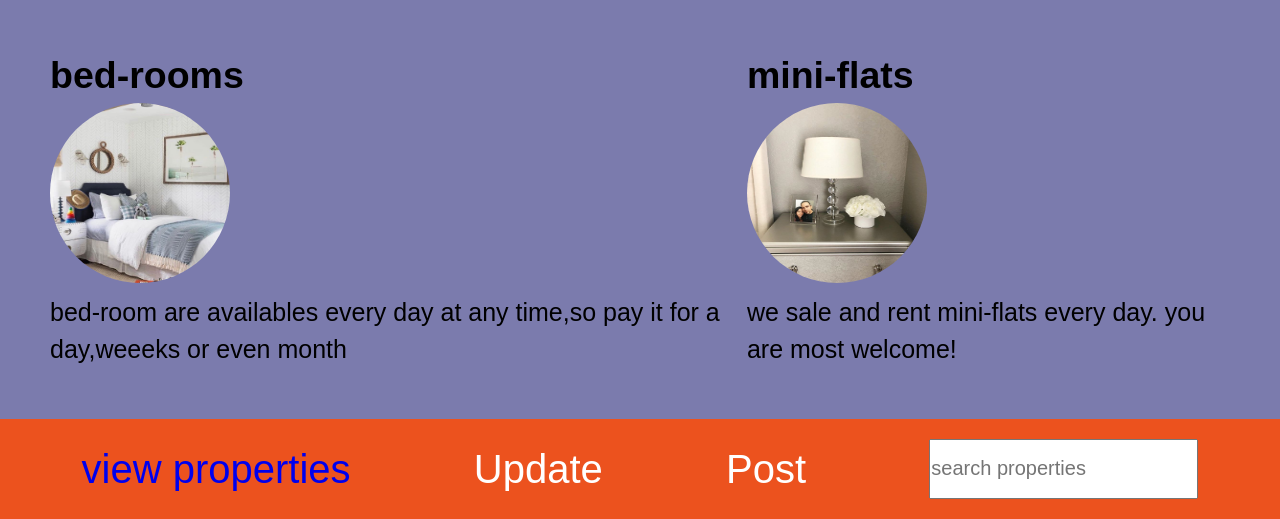
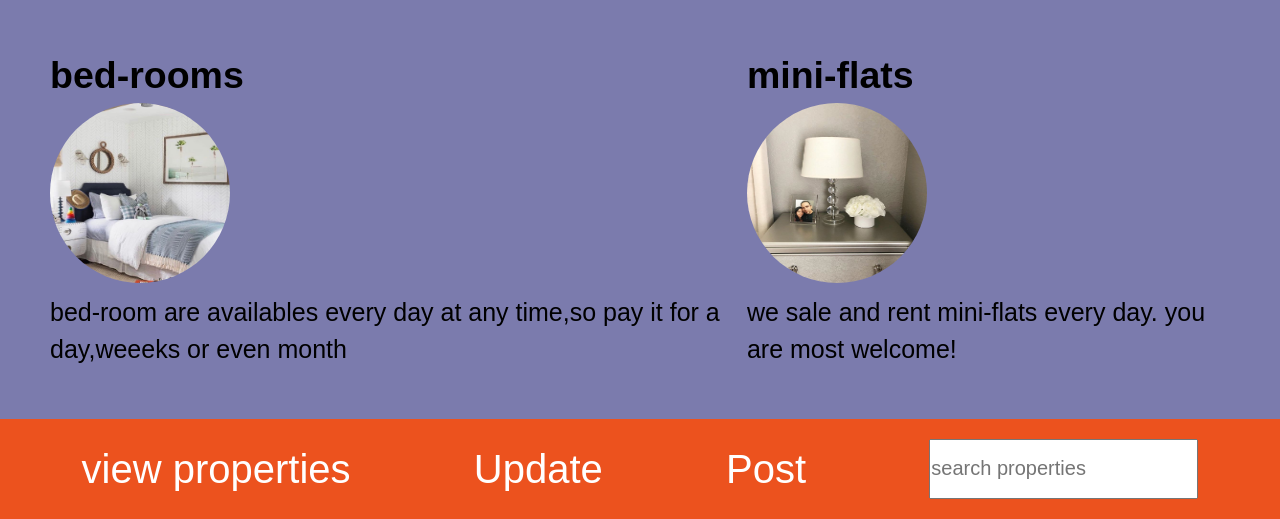
Before and after one commit to SolangeUwera/property-pro-lite, a plain HTML site: page project/index.html in a window 1280 px wide. Shown: the part 728-1247 px from the top of the page. Drawn offline with Linux system fonts and the light colour scheme.

Commit message:
user inteface

```diff
--- a/project/css/style.css
+++ b/project/css/style.css
@@ -67,9 +67,8 @@ position: relative;
     font-size: 2em;
 
 }
-
-
-
+.link { color:#ffffff;
+    text-decoration:none;}
 header{
     height: 100px;
     background: #4e6e81;
--- a/project/index.html
+++ b/project/index.html
@@ -56,7 +56,7 @@
         </div>
     </section>
     <footer>
-                     <label ><a href ="./UI/viewproperty.html" style="text-decoration:none" >view properties</a></label>
+                     <label ><a href ="./UI/viewproperty.html" class="link" >view properties</a></label>
                      <label >Update</label>
                      <label >Post</label>
                      <input type="search"  placeholder= "search properties" id="serv">
```
